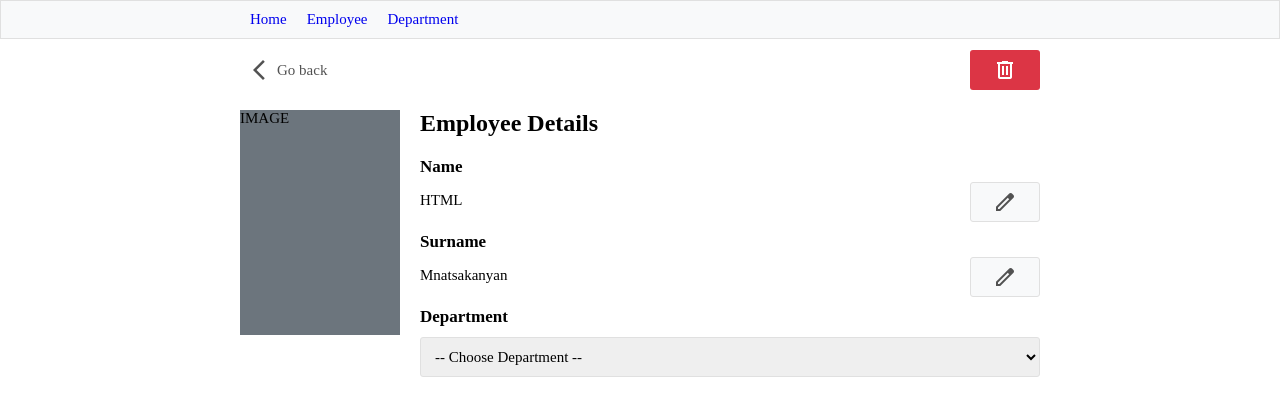
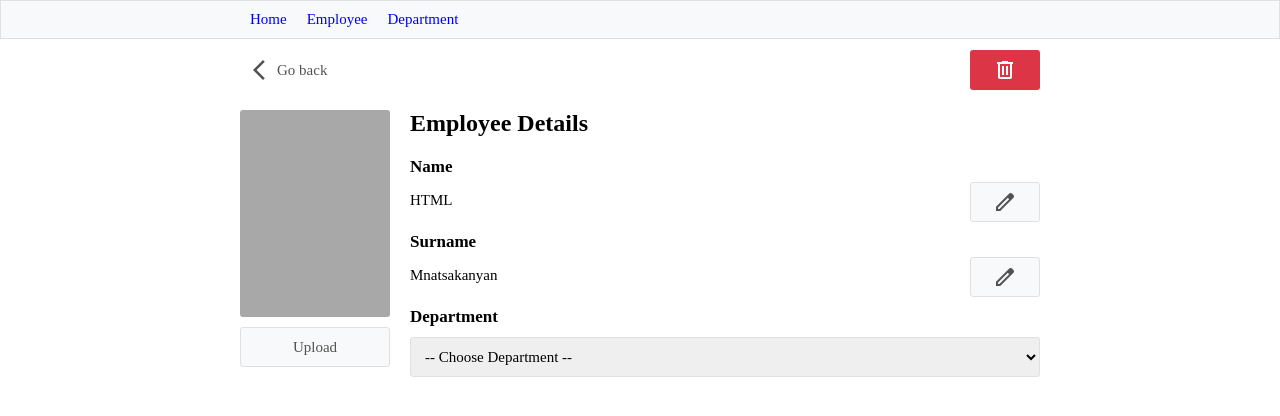
Before and after one commit to edzaryan/Employee-CRUD-App-Frontend, a React (Create React App) app: page /employee/10/details in a window 1280 px wide. Shown: the top 416 px of the page. Built offline with nearby package versions, Linux system fonts and the light colour scheme; data requests are answered from the project's data file.

Commit message:
Image Field

```diff
--- a/data/db.json
+++ b/data/db.json
@@ -17,6 +17,14 @@
     {
       "name": "Java",
       "id": 25
+    },
+    {
+      "name": "Ruby",
+      "id": 23
+    },
+    {
+      "name": "Python",
+      "id": 24
     }
   ],
   "recent-employee": [
@@ -41,22 +49,22 @@
   ],
   "employee": [
     {
+      "name": "Cameron Jan",
+      "surname": "Dias Jan",
+      "department": "16",
+      "id": 4
+    },
+    {
+      "name": "HTML",
+      "surname": "Anderson",
+      "department": "1",
+      "id": 5
+    },
+    {
       "name": "HTML",
       "surname": "ccc",
       "department": "17",
       "id": 6
-    },
-    {
-      "name": "HTML",
-      "surname": "ccc",
-      "department": "2",
-      "id": 7
-    },
-    {
-      "name": "Unity",
-      "surname": "Mnatsakanyan",
-      "department": "2",
-      "id": 9
     },
     {
       "name": "HTML",
--- /dev/null
+++ b/src/components/form/ImageField.jsx
@@ -0,0 +1,56 @@
+import {useRef, useState} from "react";
+
+export default function ImageField() {
+  const [imageBase64, setImageBase64] = useState('')
+  const fileInput = useRef(null);
+
+  let imgStyle = {
+    width: '150px',
+    height: '207px',
+    backgroundColor: "#a8a8a8",
+    backgroundImage: imageBase64 && `url(${ imageBase64 })`,
+    backgroundRepeat: 'no-repeat',
+    backgroundSize: 'cover',
+    backgroundPosition: 'center'
+  }
+
+  const handleChange = e => {
+    const file = e.currentTarget.files[0]
+
+    file && toBase64(file)
+      .then(base64Representation => setImageBase64(base64Representation))
+      .catch(err => console.log(err))
+
+    e.target.value = ''
+  }
+
+  const toBase64 = file => {
+    return new Promise((resolve, reject) => {
+      const reader = new FileReader()
+      reader.readAsDataURL(file)
+      reader.onload = () => resolve(reader.result)
+      reader.onerror = error => reject(error)
+    })
+  }
+
+  return (
+    <>
+      <div className="h215 bg-scd mg10-b rad3" style={ imgStyle }></div>
+      <input hidden type="file" accept=".jpg,.jpeg,.png" onChange={ handleChange } ref={ fileInput } />
+      <div className="flex">
+        {
+          imageBase64 ?
+            <>
+              <button className="fl1 btn-light mg5-r" onClick={ () => fileInput.current.click() }>
+                <span className="material-symbols-outlined">upload</span>
+              </button>
+              <button className="fl1 btn-danger" onClick={ () => { setImageBase64('') }}>
+                <span className="material-symbols-outlined">delete</span>
+              </button>
+            </> :
+            <button onClick={ () => fileInput.current.click() } className="fl1 btn-light">Upload</button>
+        }
+      </div>
+    </>
+  )
+}
--- a/src/components/pages/form/Loader.jsx
+++ b/src/components/form/Loader.jsx
@@ -1,9 +1,9 @@
-import loader from "../../../icons/loader.svg";
+import loader from "../../icons/loader.svg";
 import React from "react";
 
 export default function Loader() {
   return (
-    <div className="flex fjc-c faic pd10">
+    <div className="w100 flex fjc-c faic pd10">
       <img src={ loader } alt="loader" />
     </div>
   )
--- a/src/components/pages/Department/Department.jsx
+++ b/src/components/pages/Department/Department.jsx
@@ -1,6 +1,6 @@
 import React, {useState} from "react"
 import axios from "axios"
-import RemoveDialog from "../form/RemoveDialog";
+import RemoveDialog from "../../form/RemoveDialog";
 
 export default function Department({ dep, setDepartments }) {
   const [isFormOpened, setFormOpened] = useState(false)
--- a/src/components/pages/Department/DepartmentList.jsx
+++ b/src/components/pages/Department/DepartmentList.jsx
@@ -1,6 +1,6 @@
 import React from "react"
 import Department from "./Department"
-import Loader from "../form/Loader";
+import Loader from "../../form/Loader";
 
 export default function DepartmentList({ list, setDepartments }) {
   return (
--- a/src/components/pages/Employee/Employee.jsx
+++ b/src/components/pages/Employee/Employee.jsx
@@ -1,6 +1,6 @@
 import { Link, useNavigate } from "react-router-dom";
 import React, {useState} from "react";
-import RemoveDialog from "../form/RemoveDialog";
+import RemoveDialog from "../../form/RemoveDialog";
 
 export default function Employee({ employee }) {
   const navigate = useNavigate()
--- a/src/components/pages/Employee/EmployeeDetails.jsx
+++ b/src/components/pages/Employee/EmployeeDetails.jsx
@@ -1,9 +1,11 @@
 import React, {useEffect, useState} from 'react'
 import axios from "axios"
 import {useNavigate, useParams} from "react-router-dom"
-import TextInput from "../form/TextInput";
-import SelectInput from "../form/SelectInput";
-import RemoveDialog from "../form/RemoveDialog";
+import TextInput from "../../form/TextInput";
+import SelectInput from "../../form/SelectInput";
+import RemoveDialog from "../../form/RemoveDialog";
+import ImageField from "../../form/ImageField";
+import Loader from "../../form/Loader";
 
 function EmployeeDetails() {
   const [employee, setEmployee] = useState(null)
@@ -41,6 +43,9 @@ function EmployeeDetails() {
 
   return (
     <div>
+      {
+        employee ?
+          <>
             <div className="flex fjc-b">
               <button onClick={ goBack } className="btn btn-link">
                 <span className="material-symbols-outlined">arrow_back_ios</span>Go back
@@ -51,21 +56,20 @@ function EmployeeDetails() {
             </div>
             <div className="flex fjc-b mg20-t">
               <div className="flex fl1">
-          {
-            employee ?
-              <>
-                <div className="profile">IMAGE</div>
+                <div className="w150">
+                  <ImageField />
+                </div>
                 <div className="fl1 flex fl-dir mg20-l">
                   <div className="fs24 fw8 mg20-b">Employee Details</div>
                   <TextInput field="name" displayName="Name" updateEmployee={ handleChange } initialValue={ employee.name } />
                   <TextInput field="surname" displayName="Surname" updateEmployee={ handleChange } initialValue={ employee.surname } />
                   <SelectInput field="department" displayName="Department" updateEmployee={ handleChange } initialValue={ employee.department } list={ department }/>
                 </div>
-              </> :
-              <div>Loading...</div>
-          }
               </div>
             </div>
+          </> :
+          <Loader />
+      }
       {
         isDialogOpened && <RemoveDialog
                               name={ employee.name + " " + employee.surname }
--- a/src/components/pages/Employee/EmployeeList.jsx
+++ b/src/components/pages/Employee/EmployeeList.jsx
@@ -1,6 +1,6 @@
 import React from "react"
 import Employee from "./Employee"
-import Loader from "../form/Loader";
+import Loader from "../../form/Loader";
 
 export default function EmployeeList({ list, setEmployees }) {
   return (
--- a/src/index.css
+++ b/src/index.css
@@ -51,12 +51,6 @@
 .modal .img {
     width: 130px;
     height: 180px;
-    background-color: #6C757D;
-}
-
-.profile {
-    width: 160px;
-    height: 225px;
     background-color: #6C757D;
 }
 
@@ -152,10 +146,18 @@ button {
 /* WIDTHS */
 .w800 { width: 800px; }
 .w100 { width: 100%; }
+.w150 { width: 150px; }
 
 /* HEIGHTS */
 .h500 { height: 500px; }
 .min-h500 { min-height: 500px; }
+.h215 { height: 215px; }
+
+.profile {
+    width: 160px;
+    height: 225px;
+    background-color: #6C757D;
+}
 
 /* FLEXBOX */
 .flex { display: flex; }
```
Also changed, not shown: src/components/form/RemoveDialog.jsx (renamed from src/components/pages/form/RemoveDialog.jsx), src/components/form/SelectInput.jsx (renamed from src/components/pages/form/SelectInput.jsx), src/components/form/TextInput.jsx (renamed from src/components/pages/form/TextInput.jsx). Lines whose indentation alone changed are shown as unchanged.
